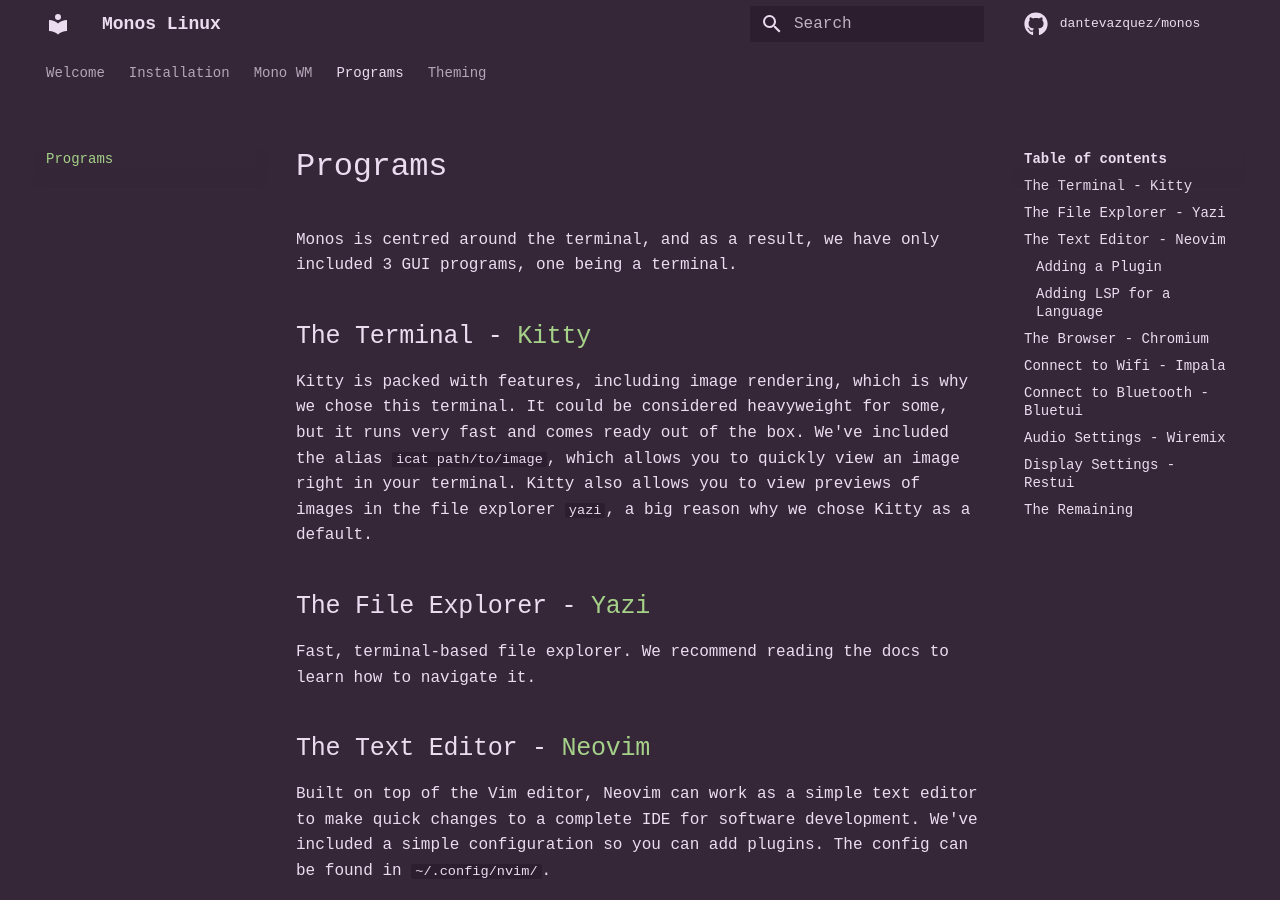
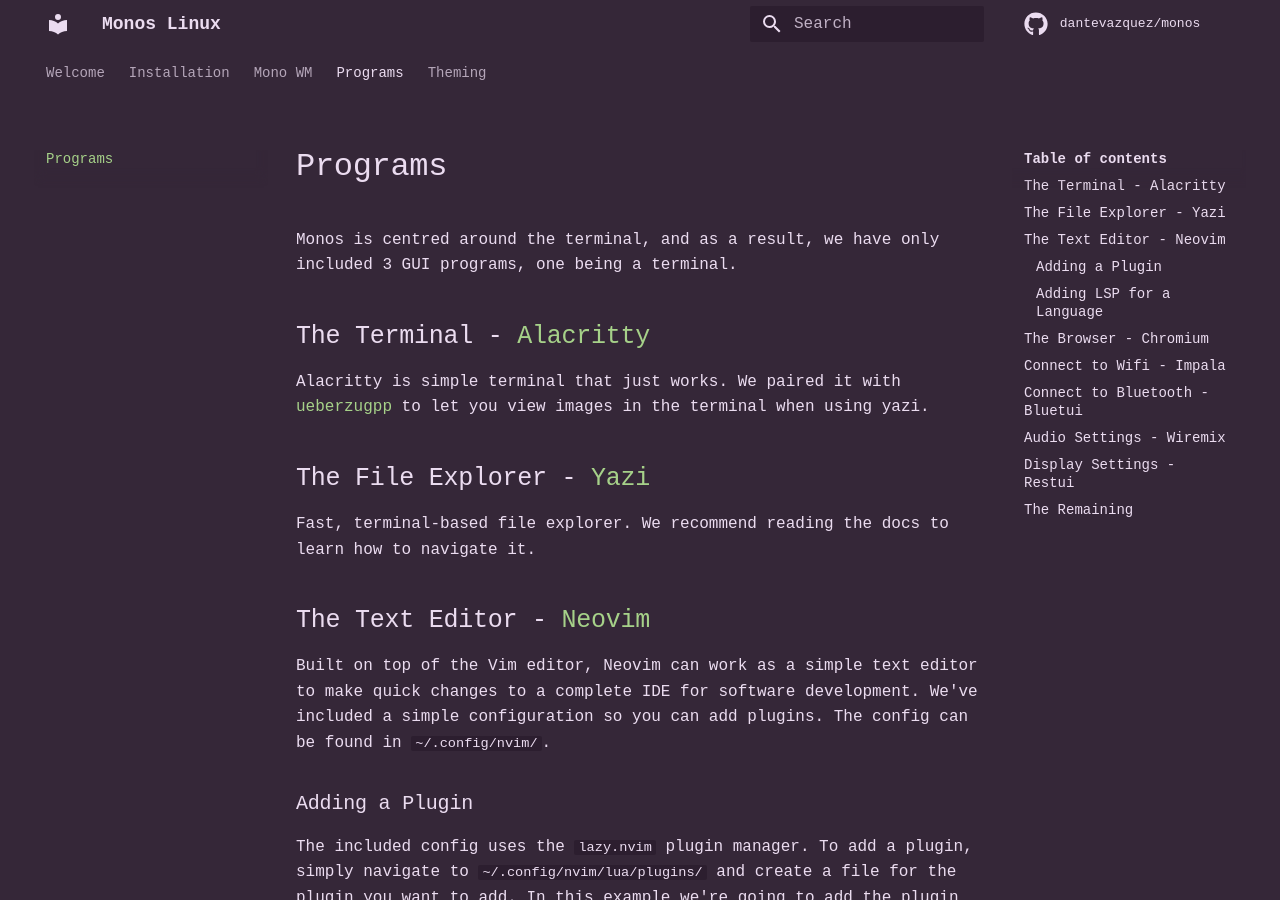
Before and after one commit to dantevazquez/monos-documentation, an MkDocs documentation site: the page built from docs/programs.md, in a window 1280 px wide and 900 px high. Built offline with MkDocs 1.6.1 and Material for MkDocs 9.7.7, drawn with Linux system fonts in a browser that asks for light colours; comment, search, counter and statistics services are not loaded; a style sheet for code colours, icons or effects is not loaded.

Commit message:
changed some stuff

```diff
--- a/docs/programs.md
+++ b/docs/programs.md
@@ -2,9 +2,9 @@
 
 Monos is centred around the terminal, and as a result, we have only included 3 GUI programs, one being a terminal.
 
-## The Terminal - [Kitty](https://sw.kovidgoyal.net/kitty/){ target="_blank" }
+## The Terminal - [Alacritty](https://github.com/alacritty/alacritty){ target="_blank" }
 
-Kitty is packed with features, including image rendering, which is why we chose this terminal. It could be considered heavyweight for some, but it runs very fast and comes ready out of the box. We've included the alias `icat path/to/image`, which allows you to quickly view an image right in your terminal. Kitty also allows you to view previews of images in the file explorer `yazi`, a big reason why we chose Kitty as a default.
+Alacritty is simple terminal that just works. We paired it with [ueberzugpp](https://github.com/jstkdng/ueberzugpp) to let you view images in the terminal when using yazi.
 
 ## The File Explorer - [Yazi](https://yazi-rs.github.io/){ target="_blank" }
 
```
Also changed, not shown: docs/monowm.md (+3 -2 lines).
